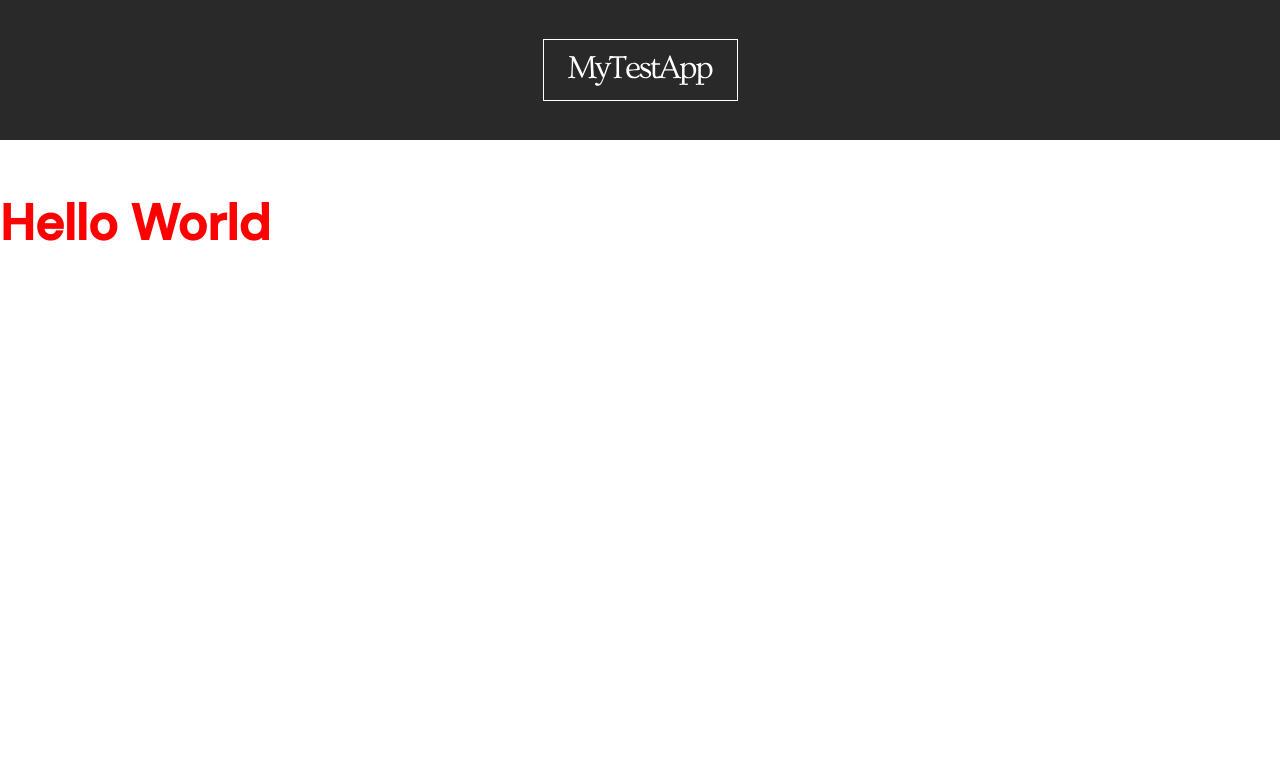
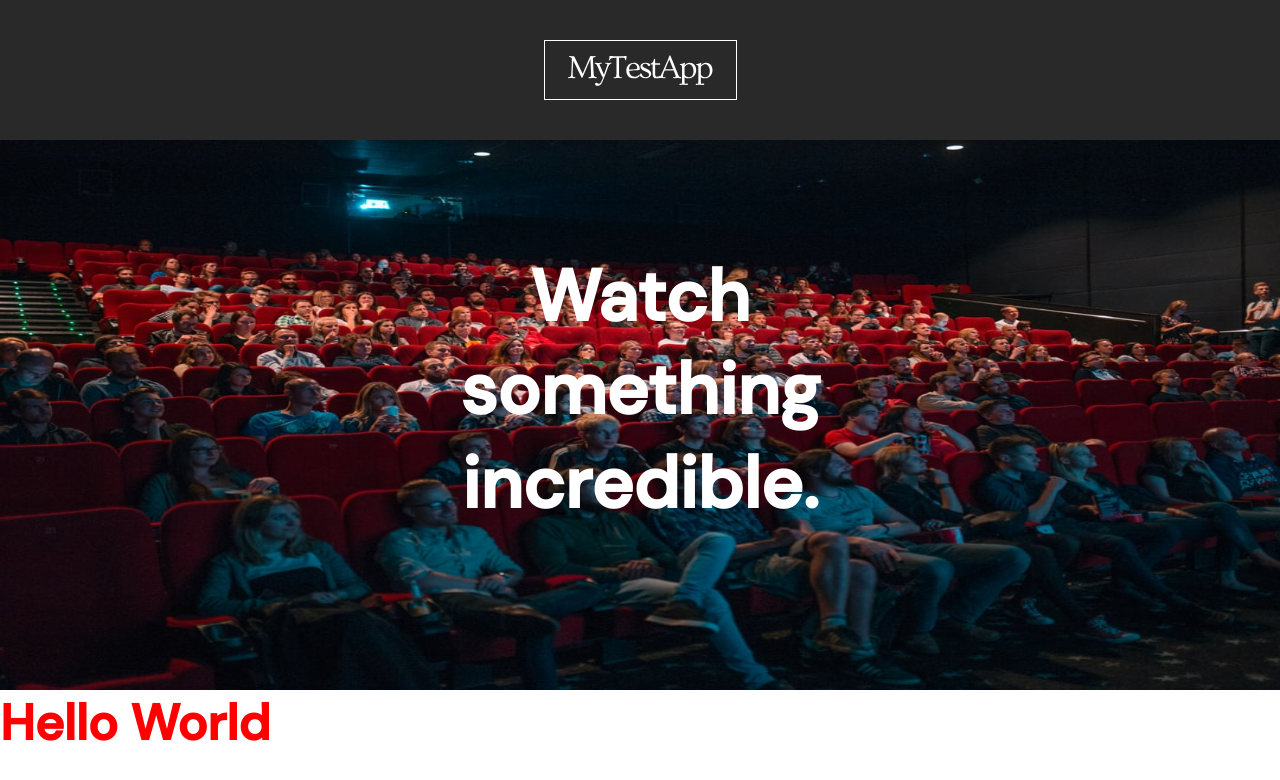
Before and after one commit to Pauliski/slick-media-group-assessment, a Next.js app: page / in a window 1280 px wide. Shown: the top 780 px of the page. Built offline with nearby package versions, Linux system fonts and the light colour scheme.

Commit message:
added few lines of code to globals css

```diff
--- a/pages/index.js
+++ b/pages/index.js
@@ -3,6 +3,7 @@ import Image from "next/image";
 import styles from "../styles/Home.module.css";
 import styled from "styled-components";
 import Navbar from "../src/components/navbar/Navbar";
+import Hero from "../src/components/hero/Hero";
 
 const Paragraph = styled.p`
   font-size: 50px;
@@ -21,6 +22,7 @@ export default function Home() {
 
       <main>
         <Navbar />
+        <Hero />
         <Paragraph>Hello World</Paragraph>
       </main>
     </div>
--- a/src/components/hero/style.js
+++ b/src/components/hero/style.js
@@ -2,6 +2,7 @@ import styled from "styled-components";
 
 export const HeroWrapper = styled.div`
   height: 16.0625rem;
+  width: 100vw;
   position: relative;
 
   @media (min-width: 834px) {
--- a/styles/globals.css
+++ b/styles/globals.css
@@ -1,6 +1,13 @@
 @font-face {
   font-family: 'DM sans';
   src: url('/font/DM/DMSans-Medium.ttf');
+}
+*,
+*::after,
+*::before {
+    padding: 0;
+    margin: 0;
+    box-sizing: border-box;
 }
 html,
 body {
```
